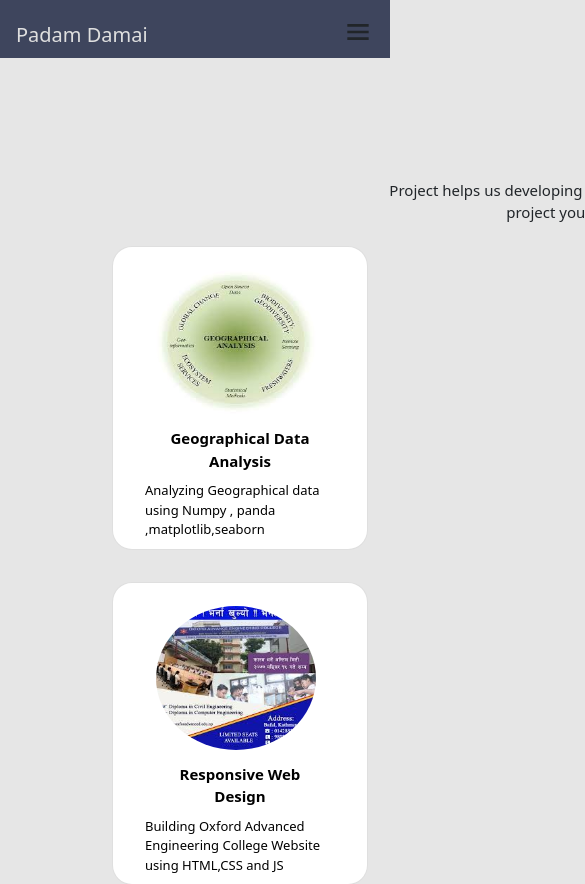
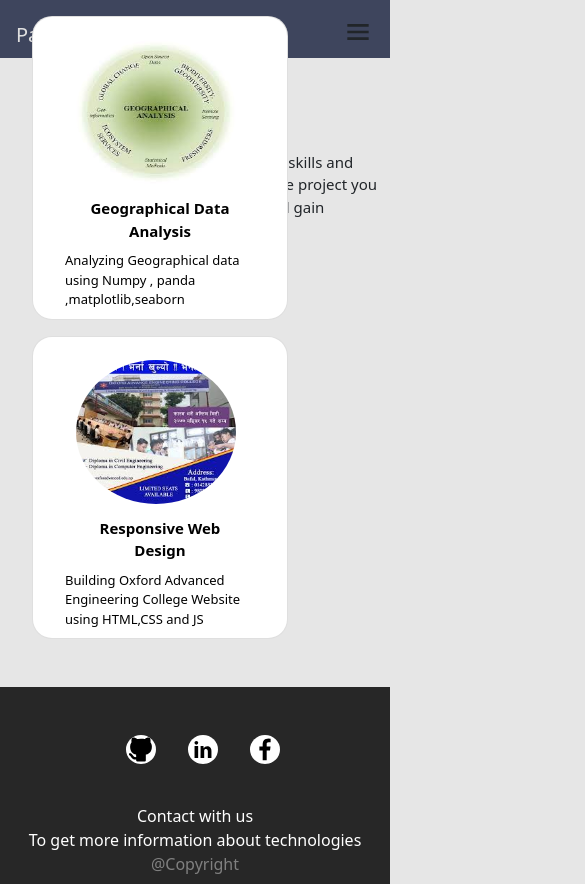
Before and after one commit to padamdamai/my_portfolio, a React (Create React App) app: page /projects in a window 390 px wide. Shown: the top 884 px of the page, 585 px wide, since content can reach past the window. Built offline with nearby package versions, Linux system fonts and the light colour scheme.

Commit message:
added card_main_container className

```diff
--- a/src/App.js
+++ b/src/App.js
@@ -17,9 +17,6 @@ const card= Data.map(data =>{return(
 />
   )})
 
-const styled={
-  display:"flex",flexWrap:"wrap",marginTop:230,marginRight:48,marginBottom:96,marginLeft:80,zIndex:-1
-}
 
 
 export default function App(){
@@ -27,7 +24,7 @@ return <div>
   <Navbar/>
    <Routes>
         <Route path="/" element={<Main/>} />
-        <Route path="/projects" element={<div style={styled}>
+        <Route path="/projects" element={<div className="project_top">
           <div className="project_head">
             <div className="title_project"> My Project </div>
             <div className="description">
@@ -35,7 +32,7 @@ return <div>
                 As more project you do more experience you will gain
              </div>
            </div>
-          {card}
+          <div className="card_main_container"> {card} </div>
         </div>}/>
         <Route path="/contact" element={<Contact/>} />
         <Route path="/resume" element={<Resume/>} />
--- a/src/project.css
+++ b/src/project.css
@@ -58,3 +58,21 @@ box-shadow: rgb(38, 57, 77) 0px 20px 30px -10px;
 	left:12rem;
 	margin:0rem 0px 0px 11rem;
 }
+
+
+
+@media (max-width:512px){
+.project_head {
+  position: absolute;
+  top: 152px;
+  left: -12rem;
+  text-align: center;
+}
+.description {
+  font-size: 15px;
+  margin: 12px 0px 40px 3rem;
+  text-align: center;
+  width: 22rem;
+  text-align: center;
+}
+}
```
